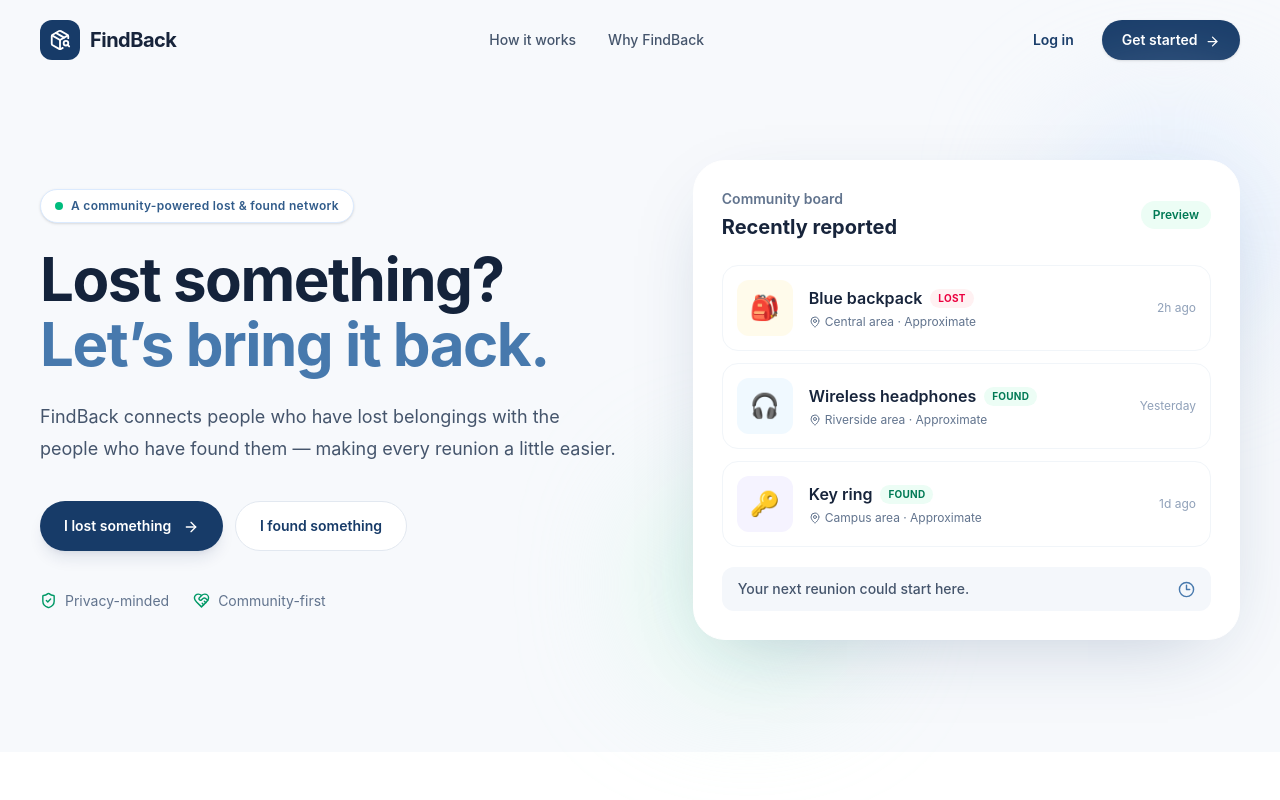
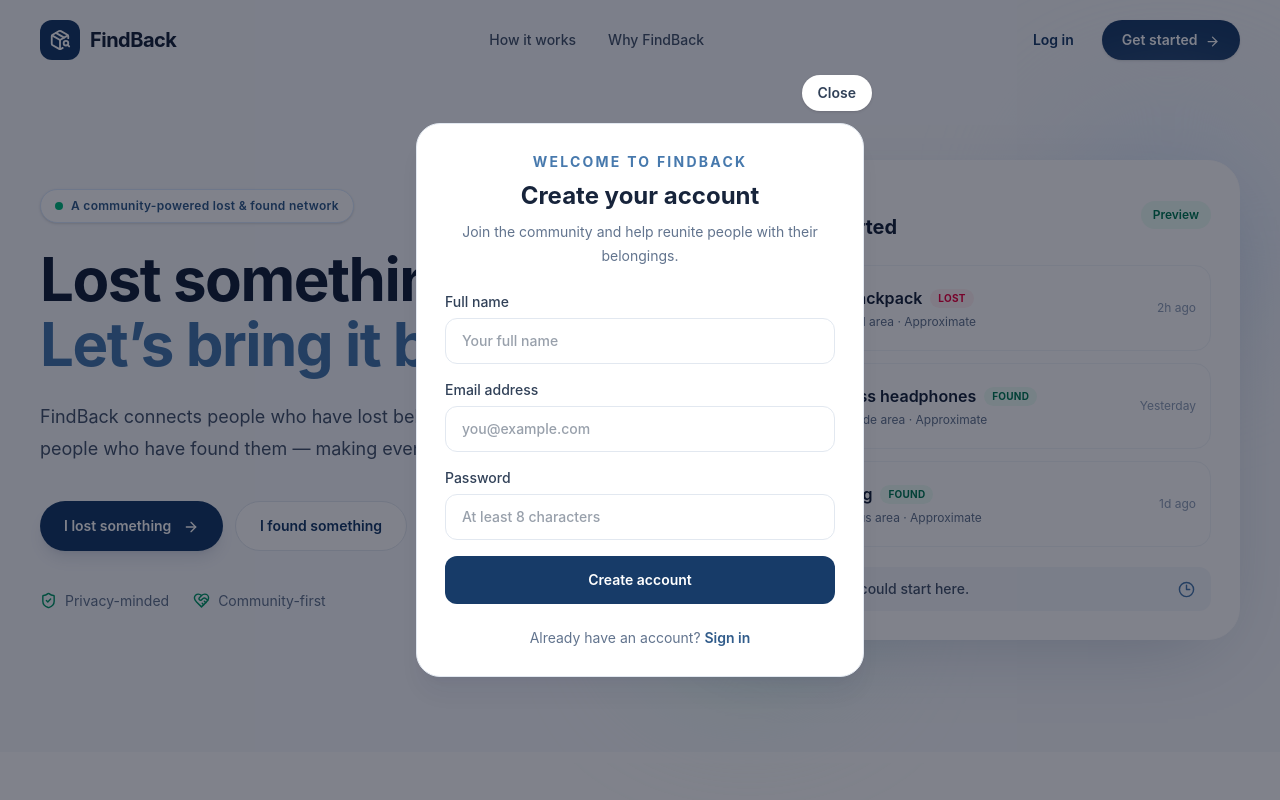
Before and after one commit to MAHAKnigam/FindBack, a React (Vite) app in the folder frontend/: page / in a window 1280 px wide. Both pictures are taken after a click on the button "Log in". Shown: the top 800 px of the page. Built offline with nearby package versions, Linux system fonts and the light colour scheme; no server answers.

Commit message:
Connect homepage actions to authentication

```diff
--- a/frontend/src/App.tsx
+++ b/frontend/src/App.tsx
@@ -1,4 +1,6 @@
+import { useState } from "react";
 import { ArrowRight, Search, ShieldCheck, MapPin, Clock3, HeartHandshake, PackageSearch } from "lucide-react";
+import AuthForm from "./components/AuthForm";
 
 const steps = [
   { number: "01", title: "Report an item", description: "Share a few details when something goes missing or when you find an item." },
@@ -13,8 +15,25 @@ const features = [
 ];
 
 function App() {
+  const [authOpen, setAuthOpen] = useState(false);
+
   return (
     <main className="min-h-screen overflow-hidden bg-[#f7f9fc] text-[#17243b]">
+      {authOpen && (
+        <div className="fixed inset-0 z-50 flex items-center justify-center overflow-y-auto bg-slate-950/50 p-4">
+          <div className="relative my-auto w-full max-w-md">
+            <button
+              type="button"
+              onClick={() => setAuthOpen(false)}
+              aria-label="Close sign in"
+              className="absolute -right-2 -top-12 rounded-full bg-white px-4 py-2 text-sm font-semibold text-slate-700 shadow"
+            >
+              Close
+            </button>
+            <AuthForm />
+          </div>
+        </div>
+      )}
       <header className="mx-auto flex w-full max-w-7xl items-center justify-between px-6 py-5 lg:px-10">
         <a href="#" className="flex items-center gap-2.5 font-bold tracking-tight text-xl">
           <span className="grid h-10 w-10 place-items-center rounded-xl bg-[#173b68] text-white"><PackageSearch size={22} /></span>
@@ -25,8 +44,8 @@ function App() {
           <a className="transition hover:text-[#173b68]" href="#features">Why FindBack</a>
         </nav>
         <div className="flex items-center gap-3">
-          <button className="hidden rounded-full px-4 py-2 text-sm font-semibold text-[#173b68] hover:bg-blue-50 sm:inline-flex">Log in</button>
-          <button className="rounded-full bg-[#173b68] px-5 py-2.5 text-sm font-semibold text-white shadow-sm transition hover:bg-[#102d52]">Get started <ArrowRight className="ml-1 inline" size={15} /></button>
+          <button onClick={() => setAuthOpen(true)} className="hidden rounded-full px-4 py-2 text-sm font-semibold text-[#173b68] hover:bg-blue-50 sm:inline-flex">Log in</button>
+          <button onClick={() => setAuthOpen(true)} className="rounded-full bg-[#173b68] px-5 py-2.5 text-sm font-semibold text-white shadow-sm transition hover:bg-[#102d52]">Get started <ArrowRight className="ml-1 inline" size={15} /></button>
         </div>
       </header>
 
@@ -42,8 +61,8 @@ function App() {
             FindBack connects people who have lost belongings with the people who have found them — making every reunion a little easier.
           </p>
           <div className="mt-9 flex flex-wrap gap-3">
-            <button className="rounded-full bg-[#173b68] px-6 py-3.5 text-sm font-semibold text-white shadow-lg shadow-blue-950/10 transition hover:-translate-y-0.5 hover:bg-[#102d52]">I lost something <ArrowRight className="ml-2 inline" size={16} /></button>
-            <button className="rounded-full border border-slate-200 bg-white px-6 py-3.5 text-sm font-semibold text-[#173b68] transition hover:border-blue-200 hover:bg-blue-50">I found something</button>
+            <button onClick={() => setAuthOpen(true)} className="rounded-full bg-[#173b68] px-6 py-3.5 text-sm font-semibold text-white shadow-lg shadow-blue-950/10 transition hover:-translate-y-0.5 hover:bg-[#102d52]">I lost something <ArrowRight className="ml-2 inline" size={16} /></button>
+            <button onClick={() => setAuthOpen(true)} className="rounded-full border border-slate-200 bg-white px-6 py-3.5 text-sm font-semibold text-[#173b68] transition hover:border-blue-200 hover:bg-blue-50">I found something</button>
           </div>
           <div className="mt-10 flex flex-wrap items-center gap-x-6 gap-y-3 text-sm text-slate-500">
             <span className="inline-flex items-center gap-2"><ShieldCheck size={17} className="text-emerald-600" /> Privacy-minded</span>
```
